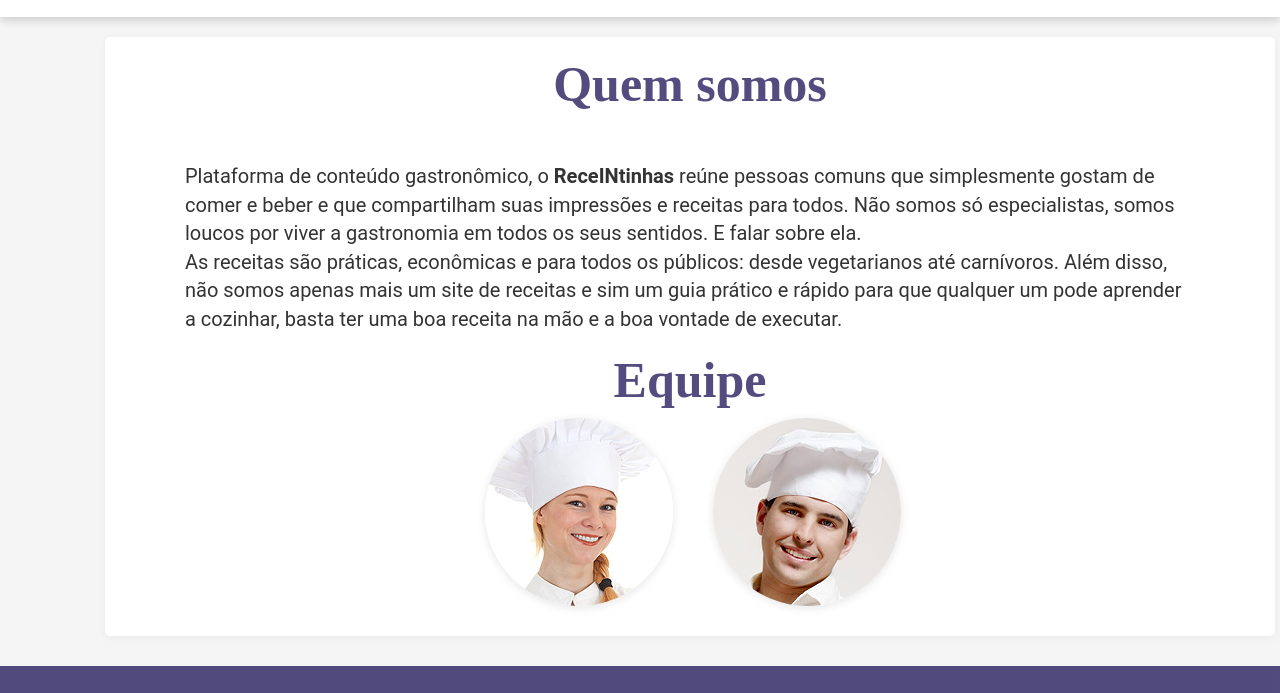
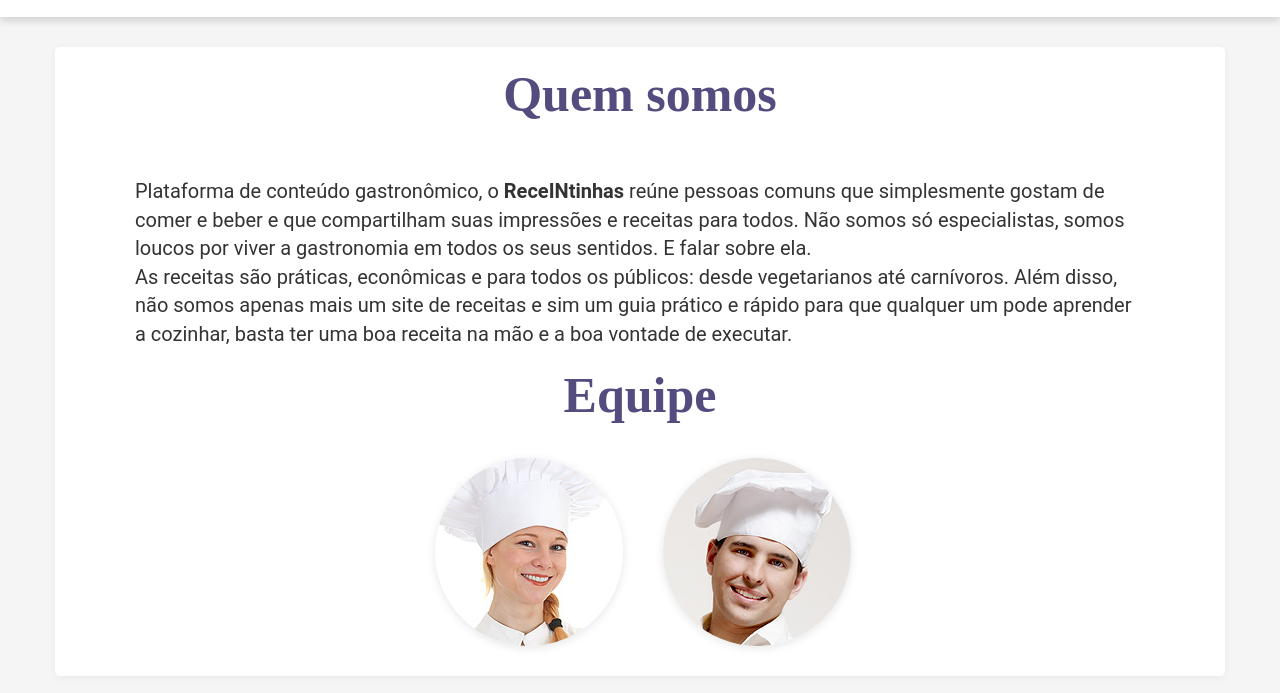
Before and after one commit to rjcjunior/ReceitINhas, a plain HTML site: page sobre.html in a window 1280 px wide. Shown: the part 93-786 px from the top of the page. Drawn offline with Linux system fonts and the light colour scheme.

Commit message:
Bugfixes

```diff
--- a/custom.css
+++ b/custom.css
@@ -175,8 +175,7 @@
 
 /* Pagina sobre */
 .sobre{
-   padding-top: 20px;
-   padding-left: 100px;
+   padding-top: 30px;
    padding-bottom: 30px;
 }
 .sobre h2{
@@ -184,17 +183,20 @@
    font-size: 50px;
    text-align: center;
    font-family: PT Sans Narrow;
+   margin-bottom: 15px;
 
 }
 .chef{
    text-align: center;
 }
 .chef1{
+   margin-top: 20px;
    width: 188px;
    margin-left: 350px;
 }
 
 .chef2{
+   margin-top: 20px;
    width: 188px;
    margin-left: 40px;
 }
```
Also changed, not shown: sobre.html (+0 -1 lines).
